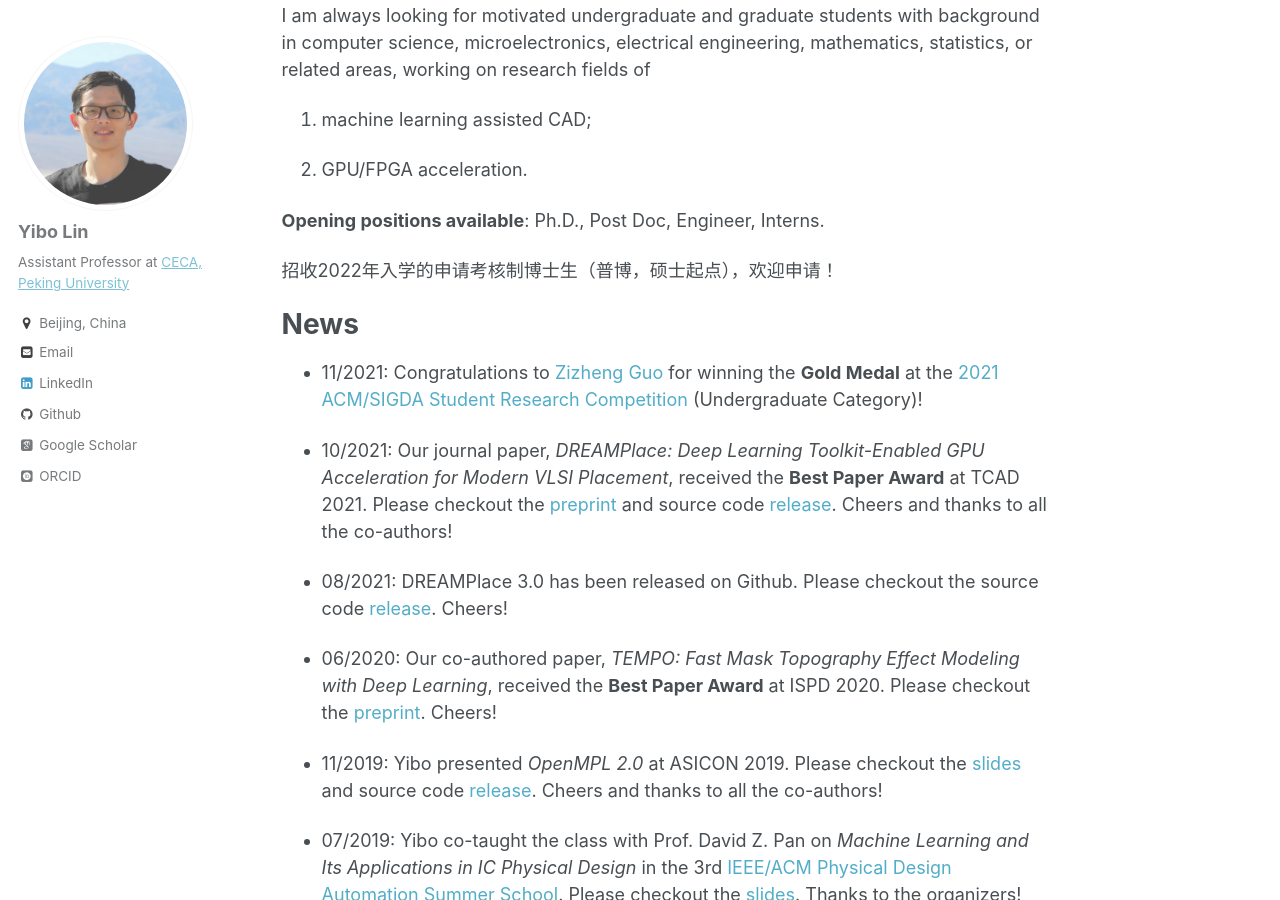
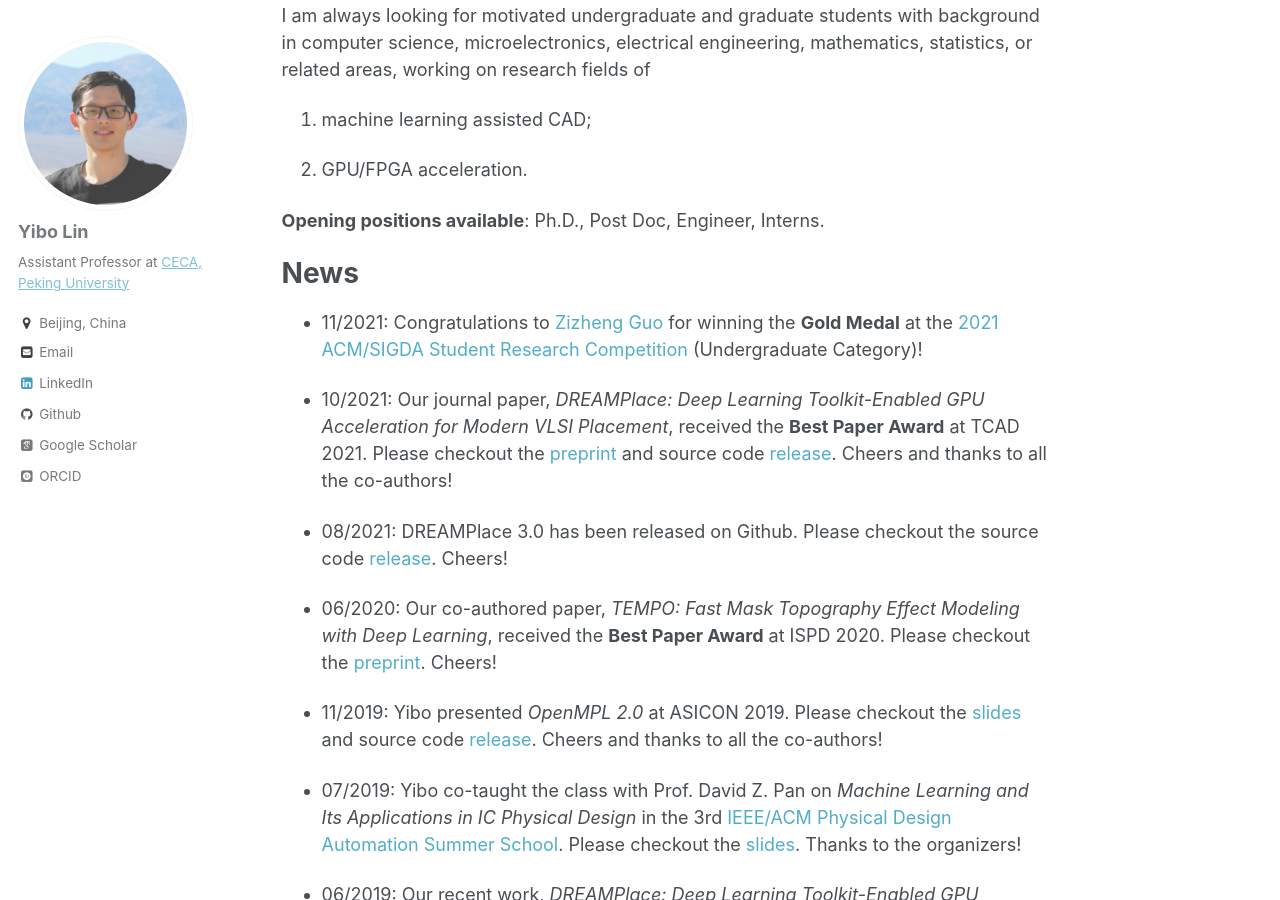
Before and after one commit to limbo018/limbo018.github.io, a Jekyll site: the page built from _pages/about.md, in a window 1280 px wide and 900 px high, scrolled down 425 px. Built offline with Jekyll 4.4.1, drawn with Linux system fonts in a browser that asks for light colours; some web fonts are replaced.

Commit message:
remove ads

```diff
--- a/_pages/about.md
+++ b/_pages/about.md
@@ -23,8 +23,6 @@ I am always looking for motivated undergraduate and graduate students with backg
 2. GPU/FPGA acceleration.
 
 **Opening positions available**: Ph.D., Post Doc, Engineer, Interns.
-
-招收2022年入学的申请考核制博士生（普博，硕士起点），欢迎申请！
 
 News
 ======
```
